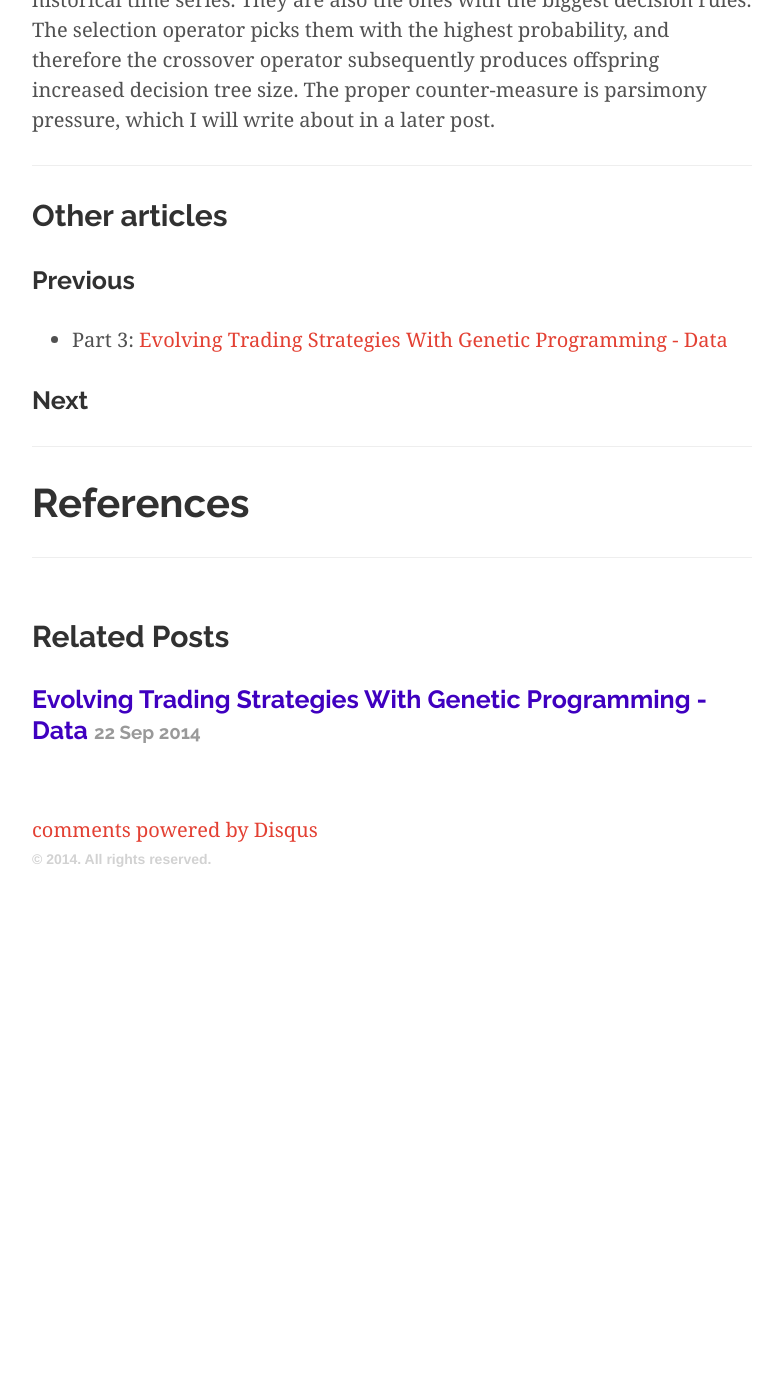
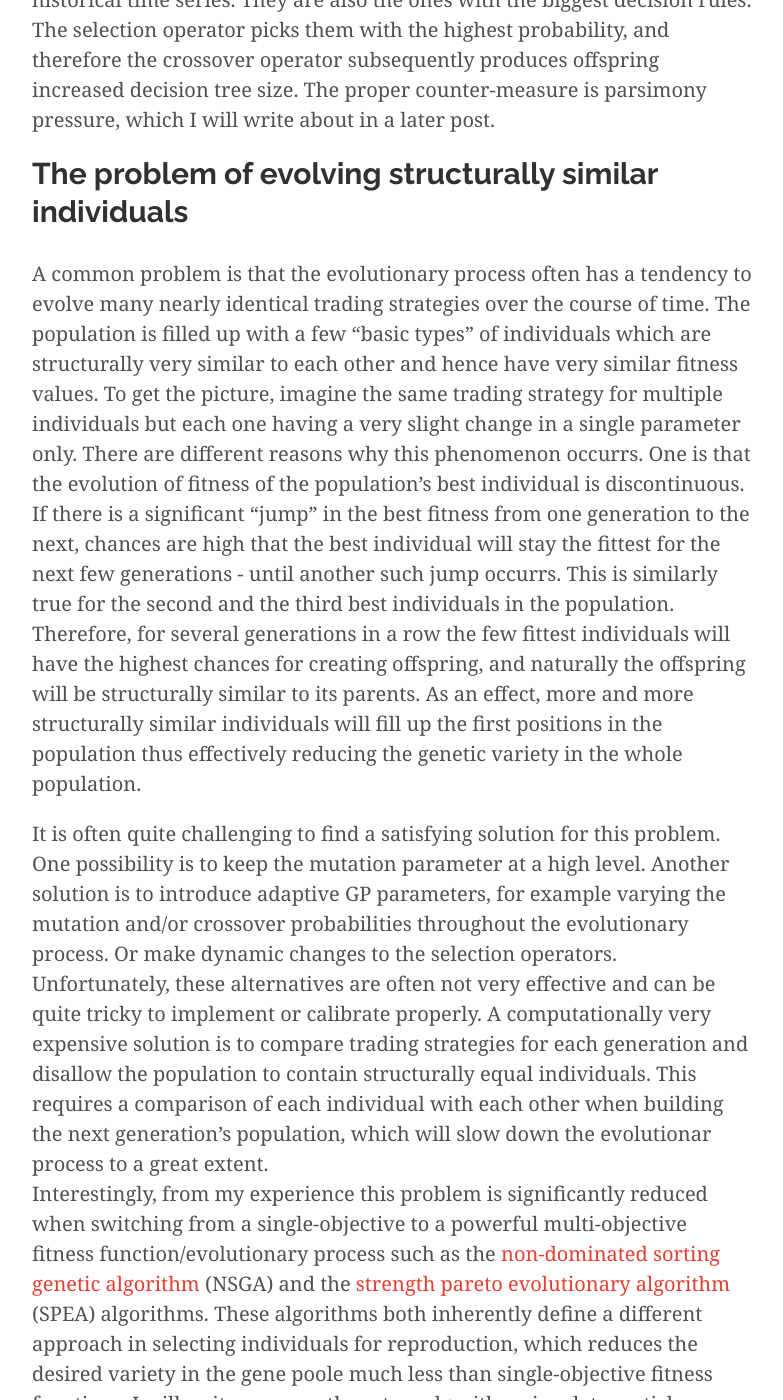
Before and after one commit to fabian-kostadinov/fabian-kostadinov.github.io, a Jekyll site: the page built from _posts/2014-11-01-evolving-trading-strategies-with-genetic-programming-gp-parameters-and-operators.md, in a window 1280 px wide and 1400 px high, scrolled down 4325 px. Shown: the whole window, without its empty margins (248-1031 px from the left). Built offline with Jekyll 4.4.1, drawn with Linux system fonts in a browser that asks for light colours; nearby versions of some CDN libraries; Markdown is read by kramdown in place of the engine named in the settings; comment, search, counter and statistics services are not loaded; before the commit the page ends 5218 px from its top, so only the background shows below that; some of the changed text lies outside the part shown.

Commit message:
Updated article

```diff
--- a/_posts/2014-11-01-evolving-trading-strategies-with-genetic-programming-gp-parameters-and-operators.md
+++ b/_posts/2014-11-01-evolving-trading-strategies-with-genetic-programming-gp-parameters-and-operators.md
@@ -34,6 +34,11 @@ Mutation should only occur with a low probability, e.g. in 0% - 2% of cases. Som
 ## Crossover
 Crossover is the GP operator with the highest probability (e.g. 80% - 100%) for being chosen to produce offspring. Using typed nodes ensures that only valid and meaningful offspring is created by the crossover operator. One problem is that during the evolutionary process, this operator has a tendency to increase the average size of the decision trees and thus lead to code bloat. Often, the fittest individuals are the ones actually overfitting the historical time series. They are also the ones with the biggest decision rules. The selection operator picks them with the highest probability, and therefore the crossover operator subsequently produces offspring increased decision tree size. The proper counter-measure is parsimony pressure, which I will write about in a later post.
 
+## The problem of evolving structurally similar individuals
+A common problem is that the evolutionary process often has a tendency to evolve many nearly identical trading strategies over the course of time. The population is filled up with a few "basic types" of individuals which are structurally very similar to each other and hence have very similar fitness values. To get the picture, imagine the same trading strategy for multiple individuals but each one having a very slight change in a single parameter only. There are different reasons why this phenomenon occurrs. One is that the evolution of fitness of the population's best individual is discontinuous. If there is a significant "jump" in the best fitness from one generation to the next, chances are high that the best individual will stay the fittest for the next few generations - until another such jump occurrs. This is similarly true for the second and the third best individuals in the population. Therefore, for several generations in a row the few fittest individuals will have the highest chances for creating offspring, and naturally the offspring will be structurally similar to its parents. As an effect, more and more structurally similar individuals will fill up the first positions in the population thus effectively reducing the genetic variety in the whole population.
+
+It is often quite challenging to find a satisfying solution for this problem. One possibility is to keep the mutation parameter at a high level. Another solution is to introduce adaptive GP parameters, for example varying the mutation and/or crossover probabilities throughout the evolutionary process. Or make dynamic changes to the selection operators. Unfortunately, these alternatives are often not very effective and can be quite tricky to implement or calibrate properly. A computationally very expensive solution is to compare trading strategies for each generation and disallow the population to contain structurally equal individuals. This requires a comparison of each individual with each other when building the next generation's population, which will slow down the evolutionar process to a great extent.
+Interestingly, from my experience this problem is significantly reduced when switching from a single-objective to a powerful multi-objective fitness function/evolutionary process such as the [non-dominated sorting genetic algorithm](http://www.cleveralgorithms.com/nature-inspired/evolution/nsga.html) (NSGA) and the [strength pareto evolutionary algorithm](http://www.cleveralgorithms.com/nature-inspired/evolution/spea.html) (SPEA) algorithms. These algorithms both inherently define a different approach in selecting individuals for reproduction, which reduces the desired variety in the gene poole much less than single-objective fitness functions. I will write more on these two algorithms in a later article.
 
 ----
 
```
